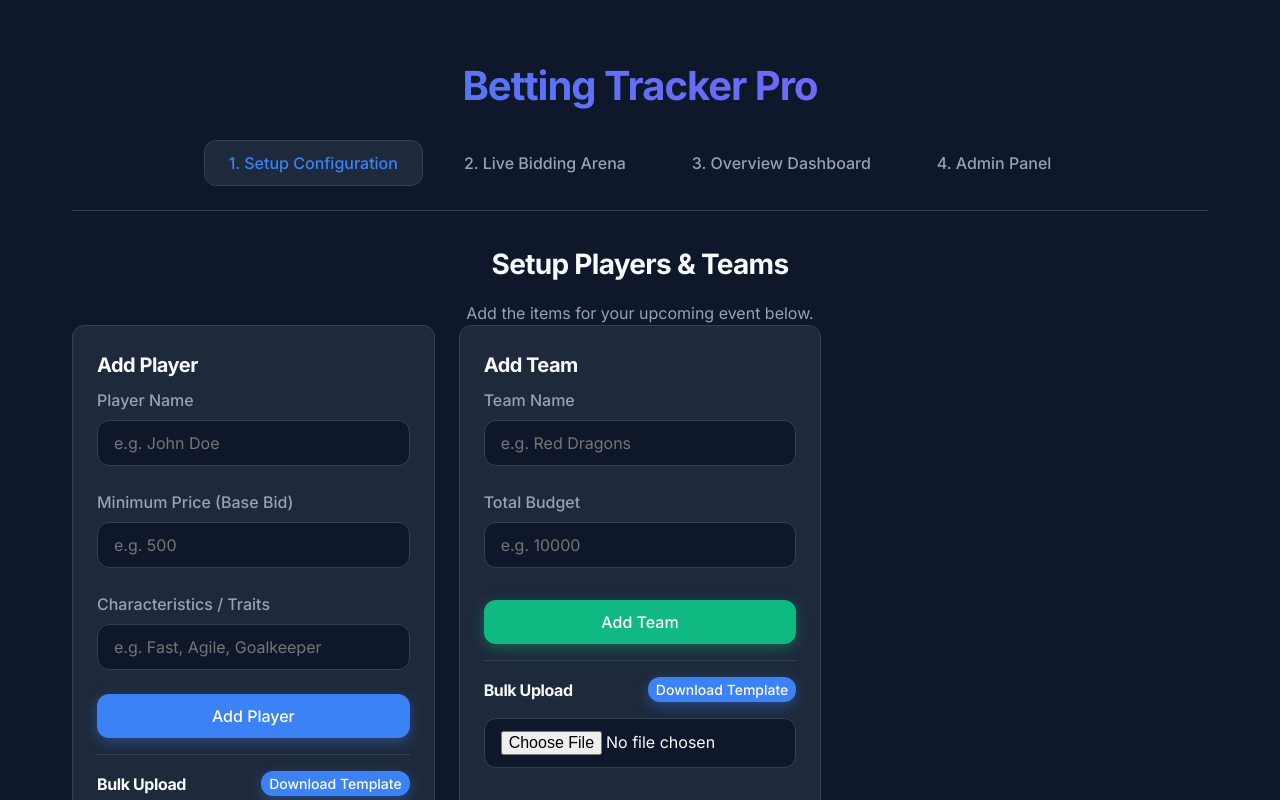
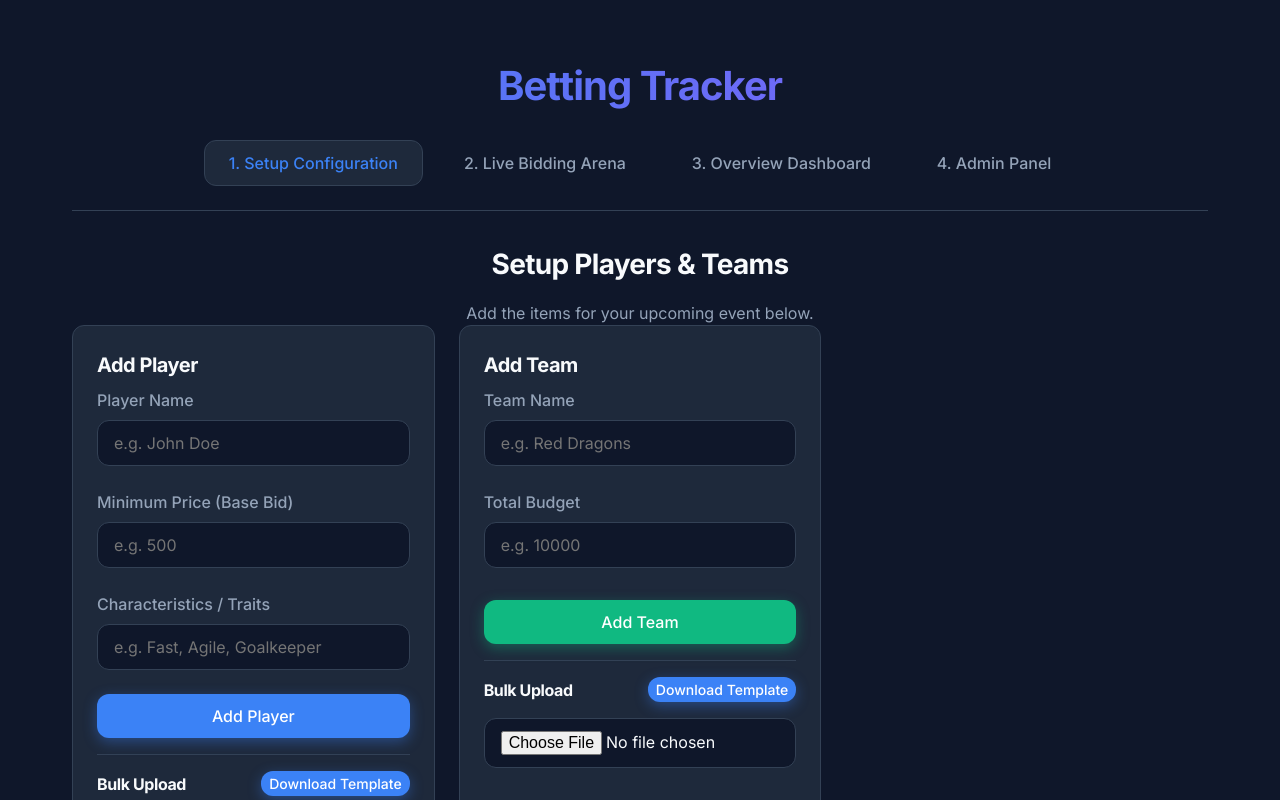
Before and after one commit to piyushagr11/betting_tracker, a React (Vite) app: page / in a window 1280 px wide. Shown: the top 800 px of the page. Built offline with nearby package versions, Linux system fonts and the light colour scheme.

Commit message:
Remove Pro from title

```diff
--- a/src/App.jsx
+++ b/src/App.jsx
@@ -20,7 +20,7 @@ function App() {
     <AppProvider>
       <div className="container animate-fade-in">
         <header className="app-header">
-          <h1>Betting Tracker Pro</h1>
+          <h1>Betting Tracker</h1>
           <div className="app-nav">
             <button
               className={activeTab === 'setup' ? 'active' : ''}
```
Also changed, not shown: 1 other file (tests, documents, lock files or other folders).
